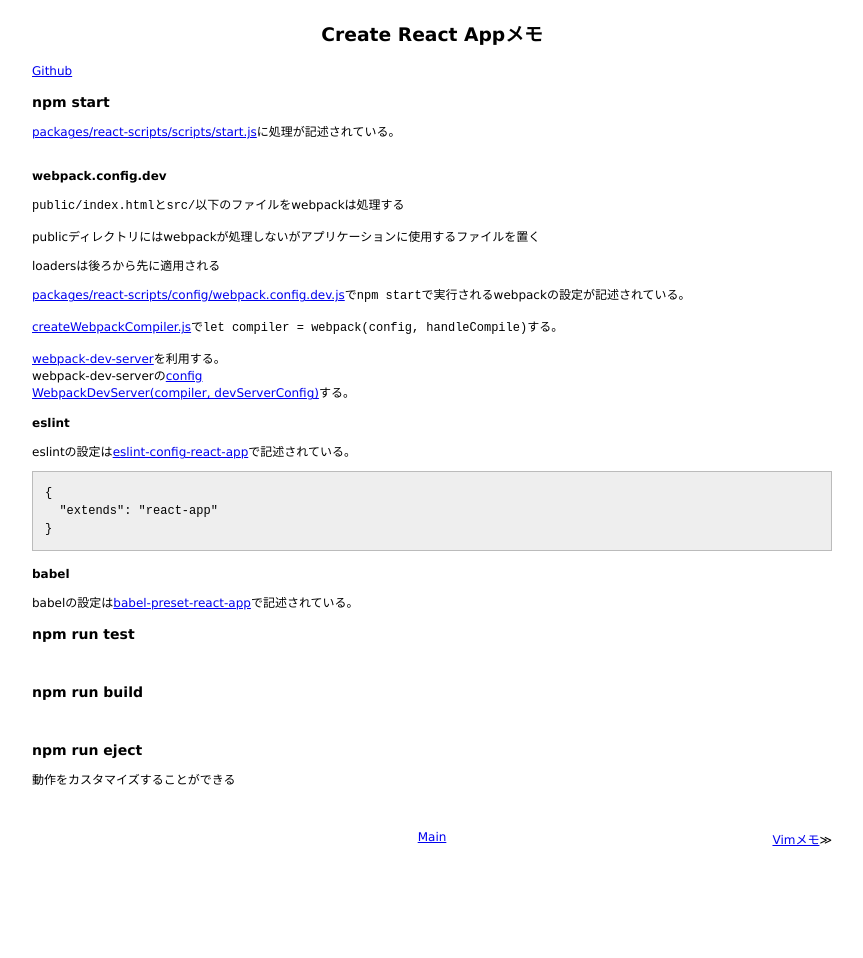
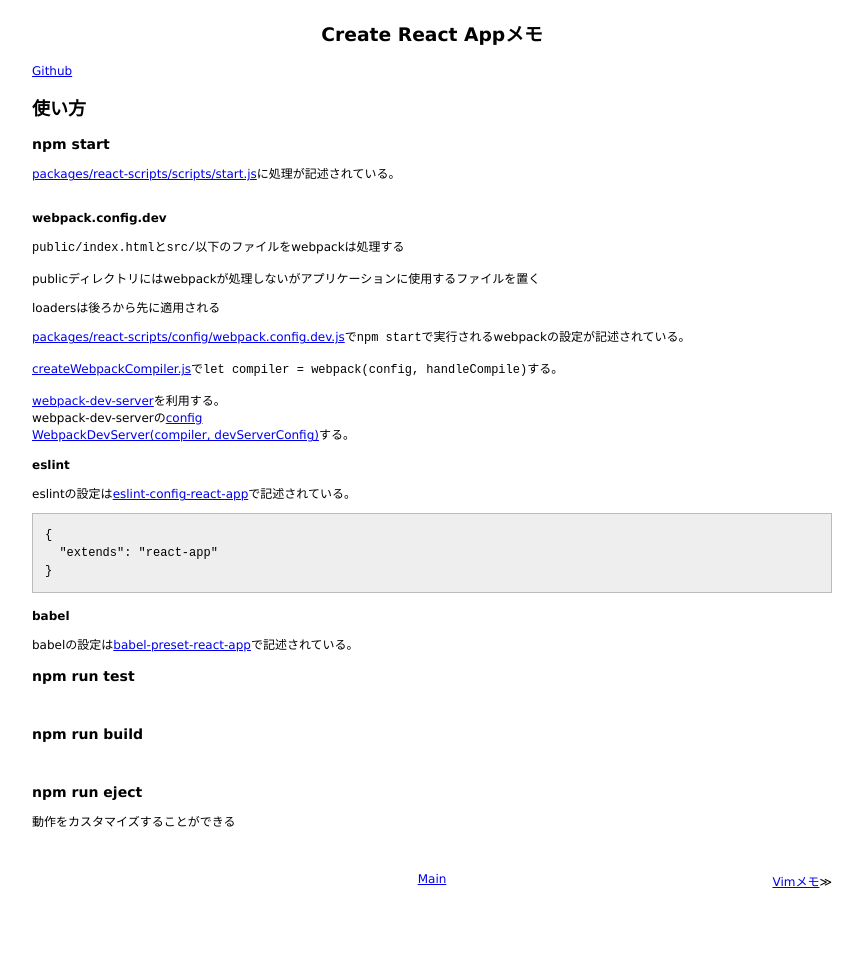
Before and after one commit to 38elements/38elements.github.com, a Jekyll site: the page built from _posts/2017-04-07-create-react-app.md, in a window 1280 px wide. Shown: the whole page, without its empty margins (208-1071 px from the left). Built offline with Jekyll 4.4.1, drawn with Linux system fonts in a browser that asks for light colours; before the commit the page ends 916 px from its top, so only the background shows below that.

Commit message:
Update 2017-04-07-create-react-app.md

```diff
--- a/_posts/2017-04-07-create-react-app.md
+++ b/_posts/2017-04-07-create-react-app.md
@@ -3,6 +3,8 @@ layout: posts
 title: Create React Appメモ
 ---
 [Github](https://github.com/facebookincubator/create-react-app)
+
+## 使い方
 
 ### npm start
 
```
